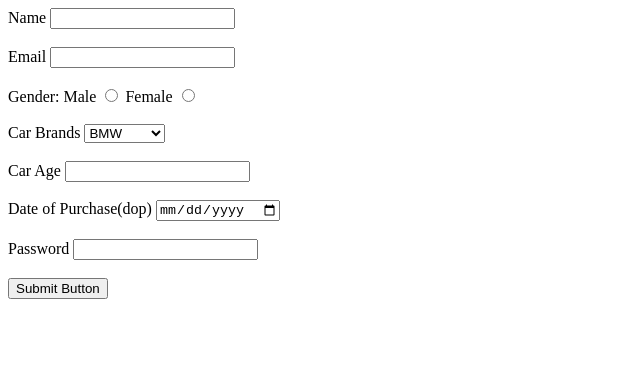
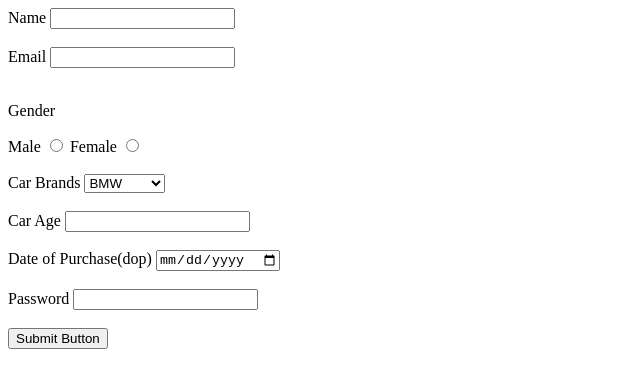
Before and after one commit to acciojob/car-insurance-form-Rahul28Rawat, a website: page main.html in a window 1280 px wide. Shown: the whole page, without its empty margins (0-640 px from the left). Drawn offline with Linux system fonts and the light colour scheme.

Commit message:
created a submission

```diff
--- a/main.html
+++ b/main.html
@@ -17,11 +17,11 @@
 		<input id="email" type="email" name="email"  required>
 		<br>
 		<br>
-		<span>Gender: </span>
+		<p>Gender</p>
 		<label for="male">Male</label>
-		<input id="male" type="radio" name="male"  required>
+		<input id="male" type="radio" name="male" value="Male" required>
 		<label for="female">Female</label>
-		<input id="female" type="radio" name="female"  required>
+		<input id="female" type="radio" name="female" value="Female" required>
 		<br>
 		<br>
 		<label for="cars">Car Brands</label>
```
